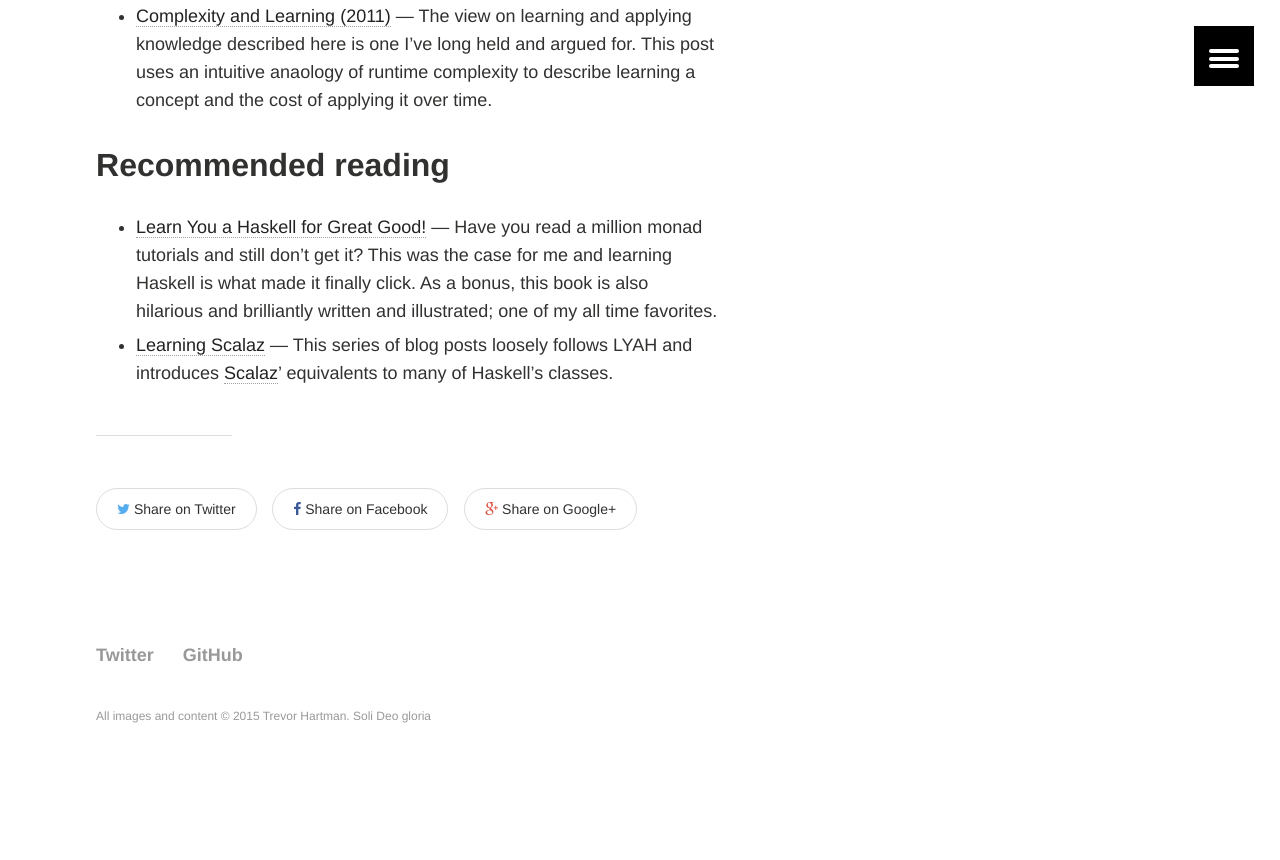
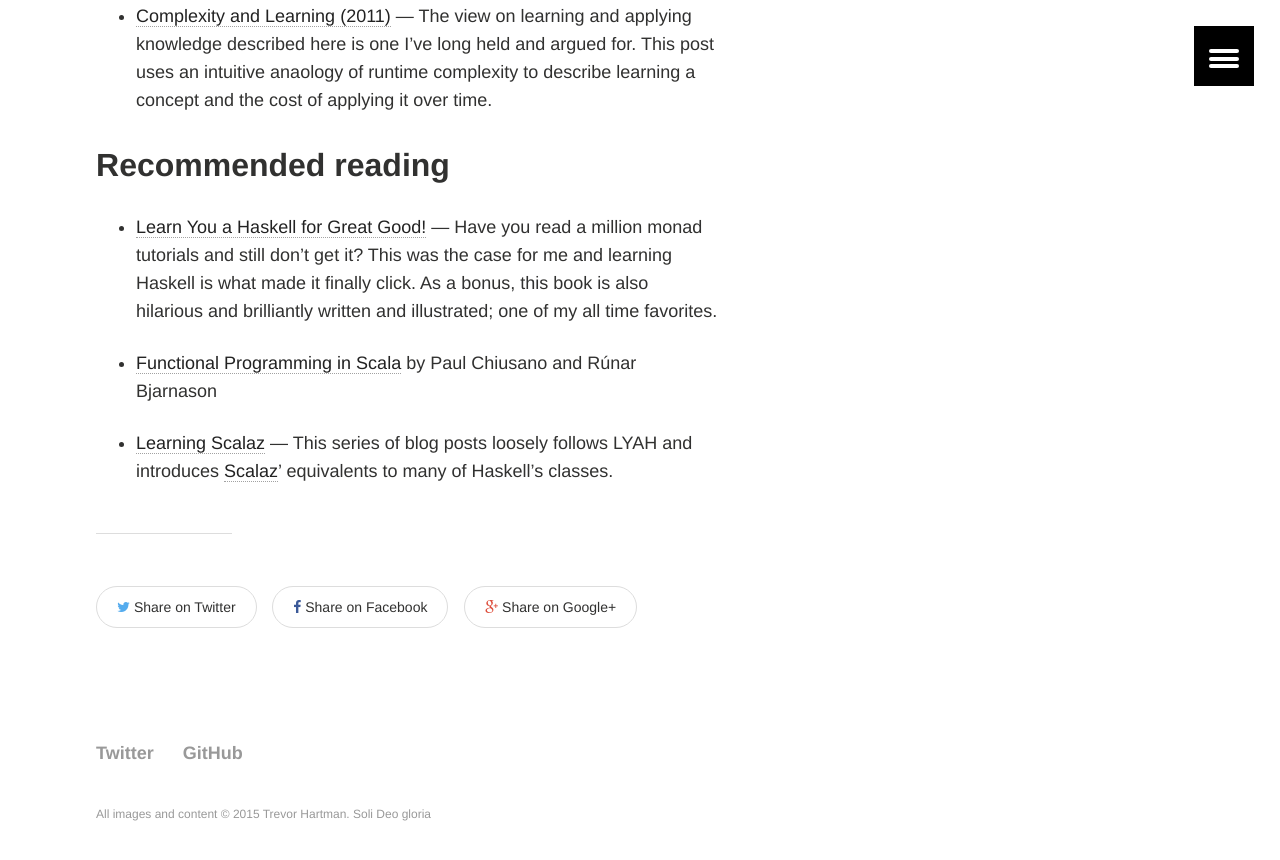
Before and after one commit to devth/devth.github.com, a Jekyll site: the page built from overture.md, in a window 1280 px wide and 900 px high, scrolled down 721 px. Shown: the top 860 px of the window. Built offline with Jekyll 4.4.1, drawn with Linux system fonts in a browser that asks for light colours; Markdown is read by kramdown in place of the engine named in the settings; before the commit the page ends 1523 px from its top, so only the background shows below that.

Commit message:
Add FP in Scala to recommended reading

```diff
--- a/overture.md
+++ b/overture.md
@@ -27,6 +27,10 @@
   case for me and learning Haskell is what made it finally click. As a bonus,
   this book is also hilarious and brilliantly written and illustrated; one of my
   all time favorites.
+
+- [Functional Programming in Scala](http://www.manning.com/bjarnason/) by Paul
+  Chiusano and Rúnar Bjarnason
+
 - [Learning Scalaz](http://eed3si9n.com/learning-scalaz/)
   — This series of blog posts loosely follows LYAH and introduces
   [Scalaz](https://github.com/scalaz/scalaz)' equivalents to many of Haskell's
```
